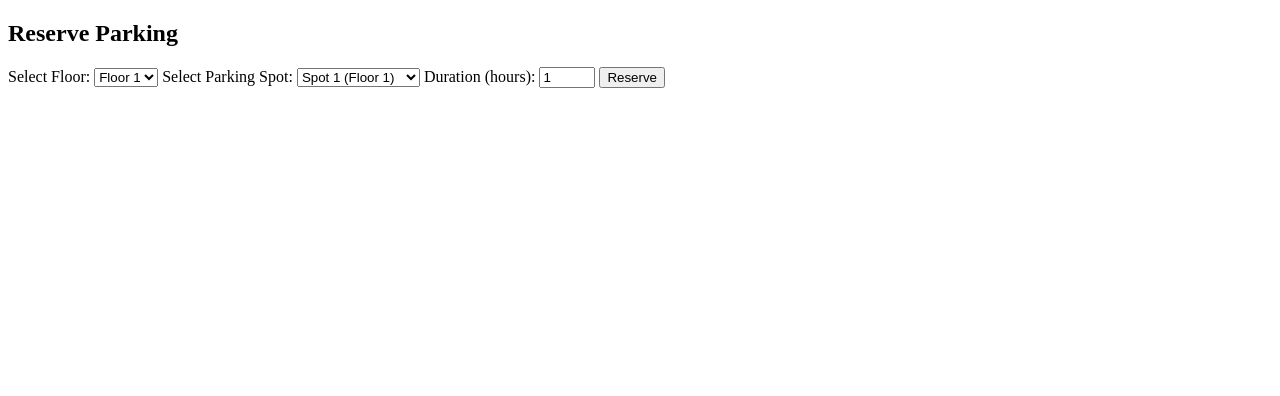
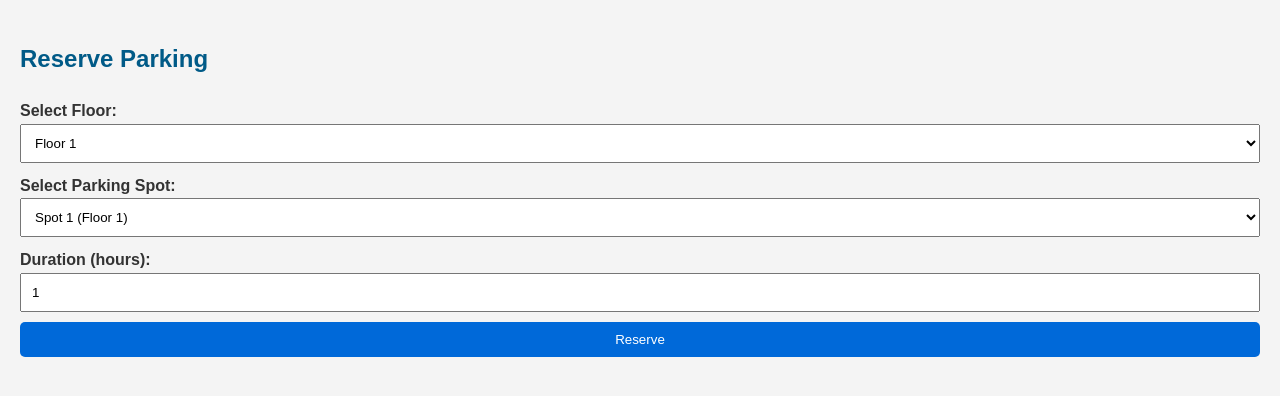
Before and after one commit to kiro358/IoT_Parking_Lot, a plain HTML site: page public/reservation.html in a window 1280 px wide. Drawn offline with Linux system fonts and the light colour scheme.

Commit message:
new public folder

```diff
--- a/public/reservation.html
+++ b/public/reservation.html
@@ -4,6 +4,7 @@
     <meta charset="UTF-8">
     <meta name="viewport" content="width=device-width, initial-scale=1.0">
     <title>Reserve Parking - Smart Parking System</title>
+    <link rel="stylesheet" href="style.css">
 </head>
 <body>
     <h2>Reserve Parking</h2>
--- /dev/null
+++ b/public/style.css
@@ -0,0 +1,63 @@
+body {
+    font-family: Arial, sans-serif;
+    background-color: #f4f4f4;
+    color: #333;
+    line-height: 1.6;
+    margin: 0;
+    padding: 20px;
+}
+
+h1, h2 {
+    color: #005a87;
+}
+
+a {
+    color: #007bff;
+    text-decoration: none;
+}
+
+a:hover {
+    text-decoration: underline;
+}
+
+button {
+    background-color: #0069d9;
+    color: white;
+    border: none;
+    padding: 10px 20px;
+    margin: 5px 0;
+    border-radius: 5px;
+    cursor: pointer;
+}
+
+button:hover {
+    background-color: #0056b3;
+}
+
+form input, form select, form button {
+    display: block;
+    width: 100%;
+    padding: 10px;
+    margin-bottom: 10px;
+    box-sizing: border-box;
+}
+
+form label {
+    margin-bottom: 5px;
+    font-weight: bold;
+}
+
+.container {
+    max-width: 800px;
+    margin: auto;
+    background: white;
+    padding: 20px;
+    border-radius: 8px;
+    box-shadow: 0 2px 4px rgba(0,0,0,0.1);
+}
+
+@media (max-width: 768px) {
+    .container {
+        padding: 15px;
+    }
+}
```
Also changed, not shown: public/find_parking.html (+1 -0 lines), public/index.html (+1 -0 lines), public/login.html (+1 -0 lines), public/register.html (+1 -0 lines).
